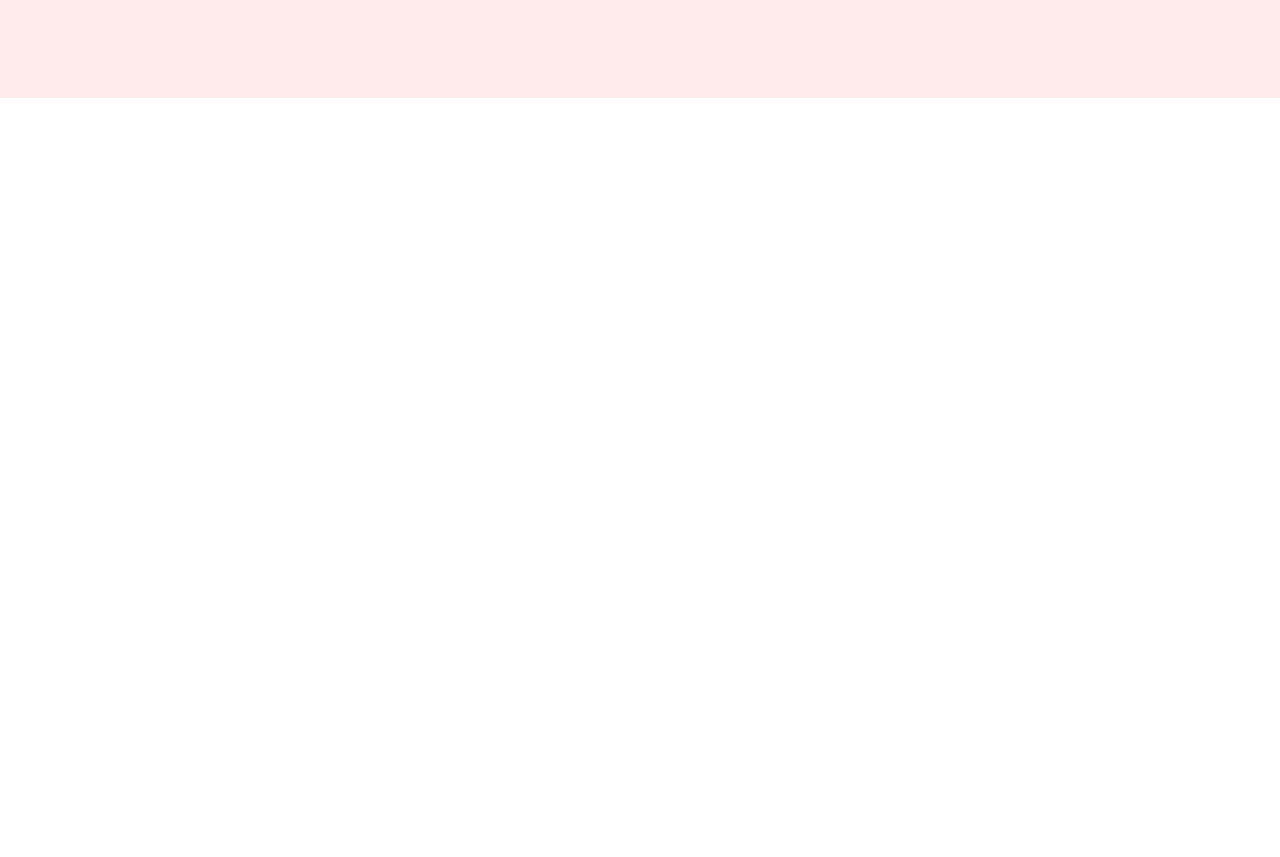
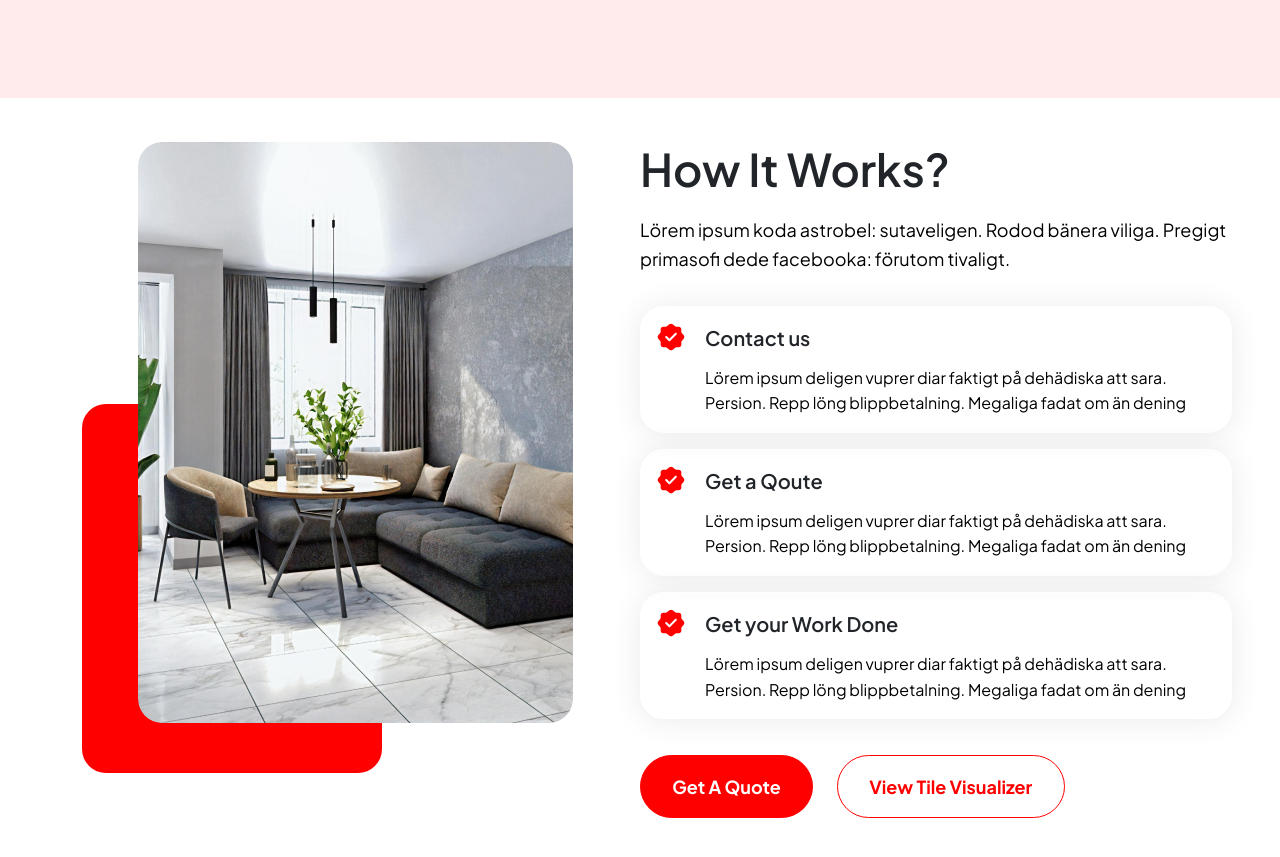
Before and after one commit to Vishal-Chanda63/Ceramic-React, a React (Create React App) app: page / in a window 1280 px wide. Shown: the part 1515-2372 px from the top of the page. Before the commit the page ends 1613 px from the top, so only its background shows below. Built offline with nearby package versions, Linux system fonts and the light colour scheme.

Commit message:
how it works section done

```diff
--- a/src/App.css
+++ b/src/App.css
@@ -357,6 +357,55 @@ h2 {
 
 
 
+/* ============== HOW IT WORKS ============= */
+.red_box_second {
+  width: 300px;
+  height: 369px;
+  background-color: var(--red-color);
+  border-radius: 24px;
+  left: 0;
+  bottom: -28px;
+  z-index: 1;
+}
+
+.works_box {
+  box-shadow: 0px 1px 28px 1px #4747471A;
+  border-radius: 24px;
+  transition: 0.3s ease-in-out;
+  border: 1px solid var(--white-color);
+}
+
+.works_box:hover {
+  border: 1px solid var(--red-color);
+}
+
+.works_img {
+  width: 435px;
+  height: 581px;
+  border-radius: 24px;
+  object-fit: cover;
+}
+
+.works_quote_btn:hover {
+  border: 1px solid var(--red-color);
+}
+
+.view_tile_quote_btn {
+  background-color: transparent;
+  color: var(--red-color);
+}
+
+.view_tile_quote_btn:hover {
+  background-color: var(--red-color);
+  color: var(--white-color);
+  border: 1px solid var(--red-color);
+}
+
+.works_boxs {
+  width: 592px;
+}
+
+
 
 
 @media(min-width:1400px) {
@@ -369,6 +418,15 @@ h2 {
   .choose_img {
     width: 376px;
     height: 500px;
+  }
+
+  .works_img {
+    width: 350px;
+    height: 558px;
+  }
+
+  .works_boxs {
+    width: 100%;
   }
 }
 
@@ -384,6 +442,11 @@ h2 {
   }
 
   .choose_img {
+    width: 469px;
+    height: 500px;
+  }
+
+  .works_img {
     width: 469px;
     height: 500px;
   }
@@ -411,4 +474,16 @@ h2 {
     height: 350px;
     border-radius: 12px;
   }
+
+  .star_box {
+    width: 52px;
+    height: 52px;
+  }
+
+  .works_img {
+    width: 100%;
+    height: 350px;
+    border-radius: 12px;
+  }
+
 }
--- a/src/App.js
+++ b/src/App.js
@@ -4,6 +4,7 @@ import Header from "./components/Header";
 import Footer from "./components/Footer";
 import Hero from "./components/Hero";
 import Whychoose from "./components/Whychoose";
+import Works from "./components/Works";
 
 function App() {
   return (
@@ -13,6 +14,7 @@ function App() {
         <Hero />
       </div>
       <Whychoose />
+      <Works />
       {/* <Footer /> */}
     </>
   );
--- a/src/components/Whychoose.jsx
+++ b/src/components/Whychoose.jsx
@@ -16,7 +16,9 @@ const Whychoose = () => {
             data-aos-delay="400"
             data-aos-duration="1000"
           >
-            <h2 class="font_xxg fw_600 mb-0 text-capitalize">Why Choose us?</h2>
+            <h2 class="font_xxg fw_600 mb-0 text-capitalize black">
+              Why Choose us?
+            </h2>
             <p class="font_md my-1 my-sm-3 pt-1 pb-3 black line_height_paragraph why_choose_para">
               Lörem ipsum koda astrobel: sutaveligen. Rodod bänera viliga.
               Pregigt primasofi dede facebooka: förutom tivaligt.{" "}
--- /dev/null
+++ b/src/components/Works.jsx
@@ -0,0 +1,94 @@
+import React from "react";
+
+import worksImage from "../assets/png/works.png";
+import tickImage from "../assets/svg/tick.svg";
+
+const Works = () => {
+  return (
+    <section id="quote" class="py-4 my-3 px-3">
+      <div class="container">
+        <div class="row order-1 mt-1">
+          <div class="col-12 col-lg-6 order-1 order-lg-0 pt-5 pt-lg-0">
+            <div class="position-relative main_red_box pt-0 pt-sm-3 pt-lg-0">
+              <div class="d-flex justify-content-center img_box position-relative">
+                <img class="works_img" src={worksImage} alt="worksImage" />
+              </div>
+              <div class="red_box_second position-absolute d-none d-lg-block"></div>
+            </div>
+          </div>
+          <div class="col-12 col-lg-6 px-0 pt-0 pt-lg-0">
+            <div className="works_boxs">
+              <h2 class="font_xxg fw_600 mb-0 text-capitalize">
+                How it works?
+              </h2>
+              <p class="font_md my-2 my-sm-3 pt-0 pt-sm-1 pb-3 black line_height_paragraph">
+                Lörem ipsum koda astrobel: sutaveligen. Rodod bänera viliga.
+                Pregigt primasofi dede facebooka: förutom tivaligt.{" "}
+              </p>
+
+              <div class="d-flex mb-3 works_box p-3">
+                <div>
+                  <img src={tickImage} alt="tickImage" />
+                </div>
+
+                <div class="ms-1 ms-sm-3 ps-1">
+                  <h4 class="font_lg fw_600 lh-base mb-0 mb-sm-2 pb-1 lh-base">
+                    Contact us
+                  </h4>
+                  <p class="font_m  black line_height_para mb-0">
+                    Lörem ipsum deligen vuprer diar faktigt på dehädiska att
+                    sara. Persion. Repp löng blippbetalning. Megaliga fadat om
+                    än dening
+                  </p>
+                </div>
+              </div>
+              <div class="d-flex mb-3 works_box p-3">
+                <div>
+                  <img src={tickImage} alt="tickImage" />
+                </div>
+
+                <div class="ms-1 ms-sm-3 ps-1">
+                  <h4 class="font_lg fw_600 lh-base mb-0 mb-sm-2 pb-1 lh-base">
+                    Get a Qoute
+                  </h4>
+                  <p class="font_m  black line_height_para mb-0">
+                    Lörem ipsum deligen vuprer diar faktigt på dehädiska att
+                    sara. Persion. Repp löng blippbetalning. Megaliga fadat om
+                    än dening
+                  </p>
+                </div>
+              </div>
+              <div class="d-flex works_box p-3">
+                <div>
+                  <img src={tickImage} alt="tickImage" />
+                </div>
+
+                <div class="ms-1 ms-sm-3 ps-1">
+                  <h4 class="font_lg fw_600 lh-base mb-0 mb-sm-2 pb-1 lh-base">
+                    Get your Work Done
+                  </h4>
+                  <p class="font_m  black line_height_para mb-0">
+                    Lörem ipsum deligen vuprer diar faktigt på dehädiska att
+                    sara. Persion. Repp löng blippbetalning. Megaliga fadat om
+                    än dening
+                  </p>
+                </div>
+              </div>
+
+              <div class="mt-4 pt-1">
+                <button class="common_btn works_quote_btn fw-bold font_md mt-2 text-capitalize">
+                  Get a Quote
+                </button>
+                <button class="common_btn view_tile_quote_btn fw-bold font_md mt-2 ms-2 ms-sm-4 text-capitalize">
+                  View Tile Visualizer
+                </button>
+              </div>
+            </div>
+          </div>
+        </div>
+      </div>
+    </section>
+  );
+};
+
+export default Works;
```
Also changed, not shown: src/assets/png/works.png (added), src/assets/svg/tick.svg (added).
